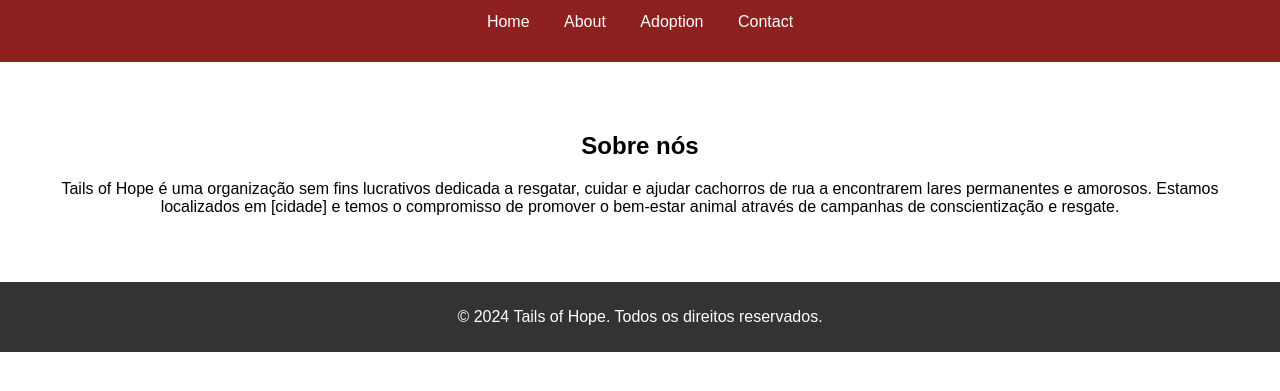
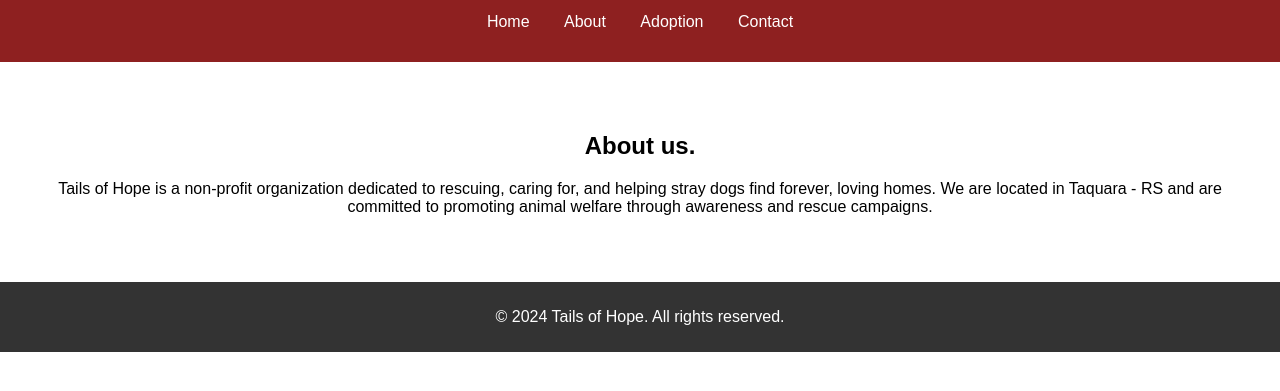
Before and after one commit to quikpolar/quikpolar.github.io, a plain HTML site: page about.html in a window 1280 px wide. Shown: the part 55-446 px from the top of the page. Drawn offline with Linux system fonts and the light colour scheme.

Commit message:
Update about.html

```diff
--- a/about.html
+++ b/about.html
@@ -20,12 +20,12 @@
     </header>
 
     <section class="about">
-        <h2>Sobre nós</h2>
-        <p>Tails of Hope é uma organização sem fins lucrativos dedicada a resgatar, cuidar e ajudar cachorros de rua a encontrarem lares permanentes e amorosos. Estamos localizados em [cidade] e temos o compromisso de promover o bem-estar animal através de campanhas de conscientização e resgate.</p>
+        <h2>About us.</h2>
+        <p>Tails of Hope is a non-profit organization dedicated to rescuing, caring for, and helping stray dogs find forever, loving homes. We are located in Taquara - RS and are committed to promoting animal welfare through awareness and rescue campaigns.</p>
     </section>
 
     <footer>
-        <p>&copy; 2024 Tails of Hope. Todos os direitos reservados.</p>
+        <p>&copy; 2024 Tails of Hope. All rights reserved.</p>
     </footer>
 </body>
 </html>
```
